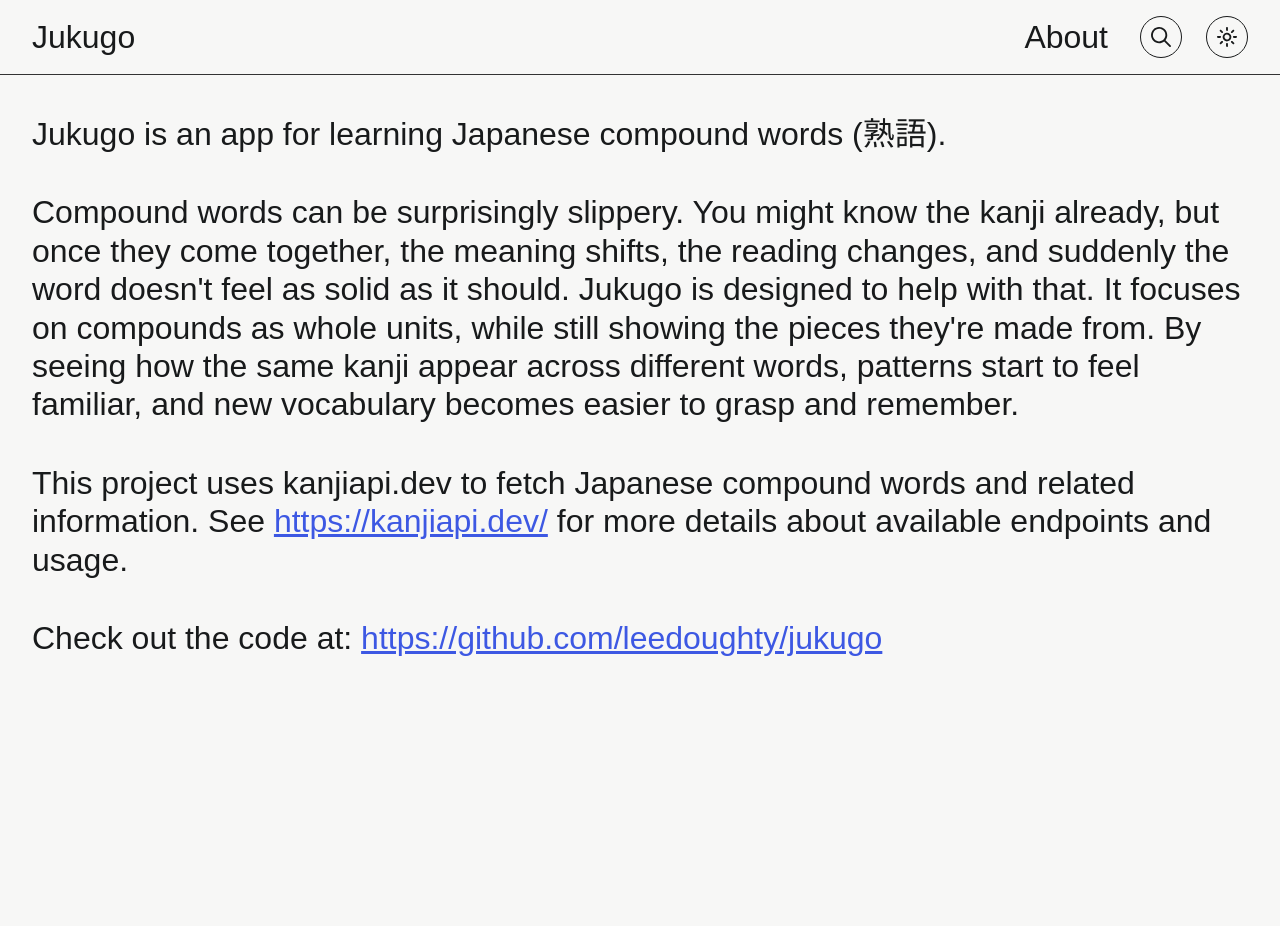
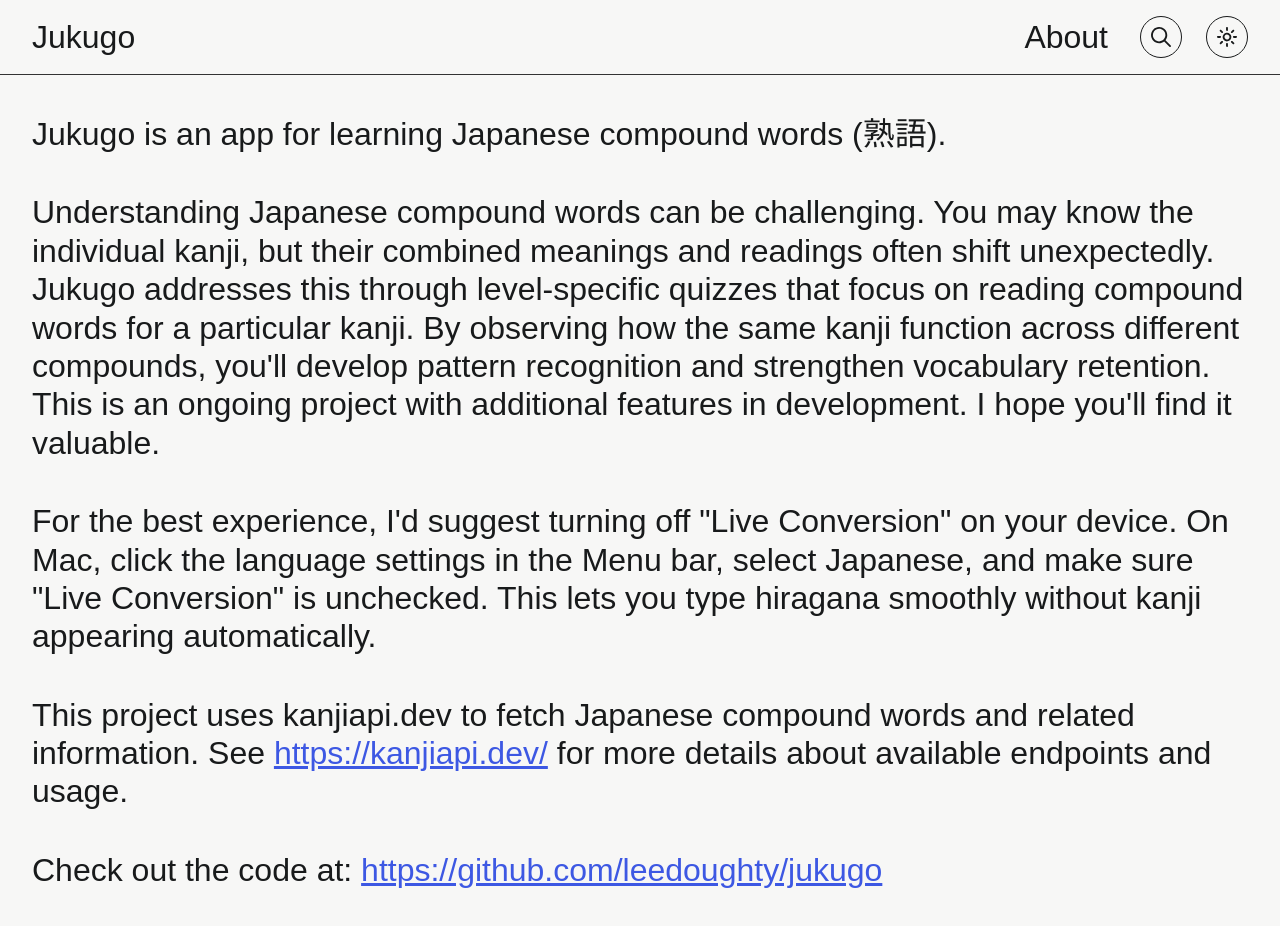
Before and after one commit to leedoughty/jukugo, a Next.js app: page /about in a window 1280 px wide. Shown: the top 926 px of the page. Before the commit the page ends 800 px from the top, so only its background shows below. Built offline with nearby package versions, Linux system fonts and the light colour scheme.

Commit message:
Update about page text with quiz guidance

```diff
--- a/src/app/about/page.tsx
+++ b/src/app/about/page.tsx
@@ -7,13 +7,20 @@ export default function AboutPage() {
         Jukugo is an app for learning Japanese compound words (熟語).
       </p>
       <p className={styles.paragraph}>
-        Compound words can be surprisingly slippery. You might know the kanji
-        already, but once they come together, the meaning shifts, the reading
-        changes, and suddenly the word doesn't feel as solid as it should.
-        Jukugo is designed to help with that. It focuses on compounds as whole
-        units, while still showing the pieces they're made from. By seeing how
-        the same kanji appear across different words, patterns start to feel
-        familiar, and new vocabulary becomes easier to grasp and remember.
+        Understanding Japanese compound words can be challenging. You may know
+        the individual kanji, but their combined meanings and readings often
+        shift unexpectedly. Jukugo addresses this through level-specific quizzes
+        that focus on reading compound words for a particular kanji. By
+        observing how the same kanji function across different compounds, you'll
+        develop pattern recognition and strengthen vocabulary retention. This is
+        an ongoing project with additional features in development. I hope
+        you'll find it valuable.
+      </p>
+      <p className={styles.paragraph}>
+        For the best experience, I'd suggest turning off "Live Conversion" on
+        your device. On Mac, click the language settings in the Menu bar, select
+        Japanese, and make sure "Live Conversion" is unchecked. This lets you
+        type hiragana smoothly without kanji appearing automatically.
       </p>
       <p className={styles.paragraph}>
         This project uses kanjiapi.dev to fetch Japanese compound words and
```
